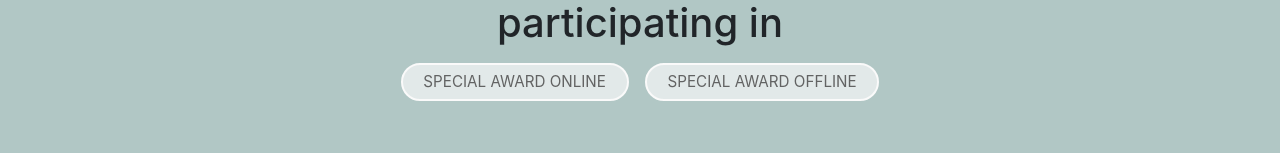
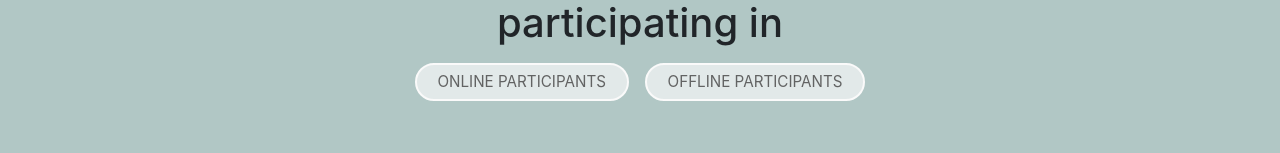
Before and after one commit to iysaofficial/wrcsoofficial, a React (Create React App) app: page /kategori25 in a window 1280 px wide. Shown: the part 370-523 px from the top of the page. Built offline with nearby package versions, Linux system fonts and the light colour scheme.

Commit message:
update low 2025 -k

```diff
--- a/src/pages/low/2025/jenjangofl25.js
+++ b/src/pages/low/2025/jenjangofl25.js
@@ -1,17 +1,13 @@
-import React from "react";
+import "../../../css/low.css";
+import Navigation from "../../../components/Navigation";
+import Footer from "../../../components/Footer";
 // import PageTitle from "../../../components/pagetitle/PageTitle";
 
 const Jenjangofl25 = () => {
   return (
     <>
-      {/* <PageTitle
-        menuback="Category Page"
-        backbtn="/kategori25"
-        motherMenu="List of Winners Offline"
-        activeMenu="/ 2025"
-      /> */}
-
-      <section className="faq-section">
+      <Navigation />
+      <section className="low-section">
         <div className="container text-center">
           <h1>
             Choose based on the Level of the Offline event you are participating
@@ -20,7 +16,7 @@ const Jenjangofl25 = () => {
           <div className="hero-btn text-center">
             <a
               className="btn m-2"
-              href="https://drive.google.com/file/d/1U02IdiQkVtS1DNFbH0nows6tfwQmQKTF/view?usp=sharing"
+              href="https://drive.google.com/file/d/1sbonfac040Ldoeq_H56G6GtD1GCw6FhE/view?usp=sharing"
               target="_blank"
               rel="noreferrer"
             >
@@ -28,7 +24,7 @@ const Jenjangofl25 = () => {
             </a>
             <a
               className="btn m-2"
-              href="https://drive.google.com/file/d/1_MKV1bkx-sv66Ffdi6pjHmsGoCi226Xb/view?usp=sharing"
+              href="https://drive.google.com/file/d/1yK_HGwV0TRLB8_l9KaKhwJn464JEz3ij/view?usp=sharing"
               target="_blank"
               rel="noreferrer"
             >
@@ -36,7 +32,7 @@ const Jenjangofl25 = () => {
             </a>
             <a
               className="btn m-2"
-              href="https://drive.google.com/file/d/1obELlNFKo41GTL6s6179FUTnmAYu3EwO/view?usp=sharing"
+              href="https://drive.google.com/file/d/15q_pemQdtyPqOvOjEpcOzNCubJsut-j8/view?usp=sharing"
               target="_blank"
               rel="noreferrer"
             >
@@ -44,7 +40,7 @@ const Jenjangofl25 = () => {
             </a>
             <a
               className="btn m-2"
-              href="https://drive.google.com/file/d/1JoJbhnbO_qIDqO0pv19Vs4m9oEsQu85o/view?usp=sharing"
+              href="https://drive.google.com/file/d/1ni6OfGp79xNHJ7laLyLOmHzxgLtBW4Kk/view?usp=sharing"
               target="_blank"
               rel="noreferrer"
             >
@@ -53,6 +49,7 @@ const Jenjangofl25 = () => {
           </div>
         </div>
       </section>
+      <Footer />
     </>
   );
 };
--- a/src/pages/low/2025/jenjangonl25.js
+++ b/src/pages/low/2025/jenjangonl25.js
@@ -1,22 +1,23 @@
 import React from "react";
-// import PageTitle from "../../../components/pagetitle/PageTitle";
+import Navigation from "../../../components/Navigation";
+import Footer from "../../../components/Footer";
 
 const Jenjangonl25 = () => {
   return (
     <>
-      {/* <PageTitle menuback="Category Page" backbtn="/kategori25" motherMenu="List of Winners Online" activeMenu="/ 2025" /> */}
-
-      <section className="faq-section">
+    <Navigation />
+      <section className="low-section">
         <div className="container text-center">
             <h1>Choose based on the Level of the Online event you are participating in</h1>
           <div className="hero-btn text-center">
-            <a className="btn m-2" href="https://drive.google.com/file/d/1AjRSqBzkgD6JbyOwfINH2Rv-thCn10PG/view?usp=sharing" target="_blank" rel="noreferrer">University</a>
-            <a className="btn m-2" href="https://drive.google.com/file/d/15LU_TTZwOCKtq9p06QGDMsfajM7m0OdA/view?usp=sharing" target="_blank" rel="noreferrer">Senior High School</a>
-            <a className="btn m-2" href="https://drive.google.com/file/d/1lkq-ISKYgB4is-q_u3OfsQl6AmGGKphY/view?usp=sharing" target="_blank" rel="noreferrer">Junior High School</a>
-            <a className="btn m-2" href="https://drive.google.com/file/d/19_PHHje4N756awlv5nptddpSu6eziVfh/view?usp=sharing" target="_blank" rel="noreferrer">Elementary School</a>
+            <a className="btn m-2" href="https://drive.google.com/file/d/1pqWYexwZM77_TTOVZirSHZ5rfz-8rTFH/view?usp=sharing" target="_blank" rel="noreferrer">University</a>
+            <a className="btn m-2" href="https://drive.google.com/file/d/1HpEvEGbz4HLLjQeoabWrh_D1UocS1c_-/view?usp=sharing" target="_blank" rel="noreferrer">Senior High School</a>
+            <a className="btn m-2" href="https://drive.google.com/file/d/1Fq5BHk_X6jO57QSjG-hygYvWWBYssxa4/view?usp=sharing" target="_blank" rel="noreferrer">Junior High School</a>
+            <a className="btn m-2" href="https://drive.google.com/file/d/1JwDZ33R-gEXOE2vylLzPjTfcrCwNwtBL/view?usp=sharing" target="_blank" rel="noreferrer">Elementary School</a>
           </div>
         </div>
       </section>
+      <Footer />
     </>
   );
 };
--- a/src/pages/low/2025/kategori25.js
+++ b/src/pages/low/2025/kategori25.js
@@ -14,22 +14,15 @@ const Kategori25 = () => {
           <div className="hero-btn text-center">
             <a
               className="btn m-2"
-              href="https://drive.google.com/file/d/1lsZt8Db3qRWIUnh-puCs0SMcm9Z0EWyO/view?usp=sharing"
-              target="_blank"
-              rel="noreferrer"
+              href="jenjangonl25"
             >
-              SPECIAL AWARD ONLINE
+              ONLINE PARTICIPANTS
             </a>
-            {/*             <a className="btn m-2" href="/jenjangonl25">
-              YISF ONLINE
-            </a> */}
             <a
               className="btn m-2"
-              href="https://drive.google.com/file/d/1TNx_XfX91CgyZWmrmRkqjW9oUZvQlkzt/view?usp=sharing"
-              target="_blank"
-              rel="noreferrer"
+              href="jenjangofl25"
             >
-              SPECIAL AWARD OFFLINE
+              OFFLINE PARTICIPANTS
             </a>
             {/*             <a className="btn m-2" href="/jenjangofl25">
               YISF OFFLINE
--- a/src/pages/low/lowtahun.js
+++ b/src/pages/low/lowtahun.js
@@ -15,9 +15,7 @@ const Lowtahun = () => {
           <div className="hero-btn text-center">
             <a
               className="btn m-2"
-              href="https://drive.google.com/drive/folders/16VcOLDCeLg8fRXTGqBaRpMYpZRGwUXft?usp=sharing"
-              target="_blank"
-              rel="noreferrer"
+              href="/kategori25"
             >
               2025
             </a>
```
